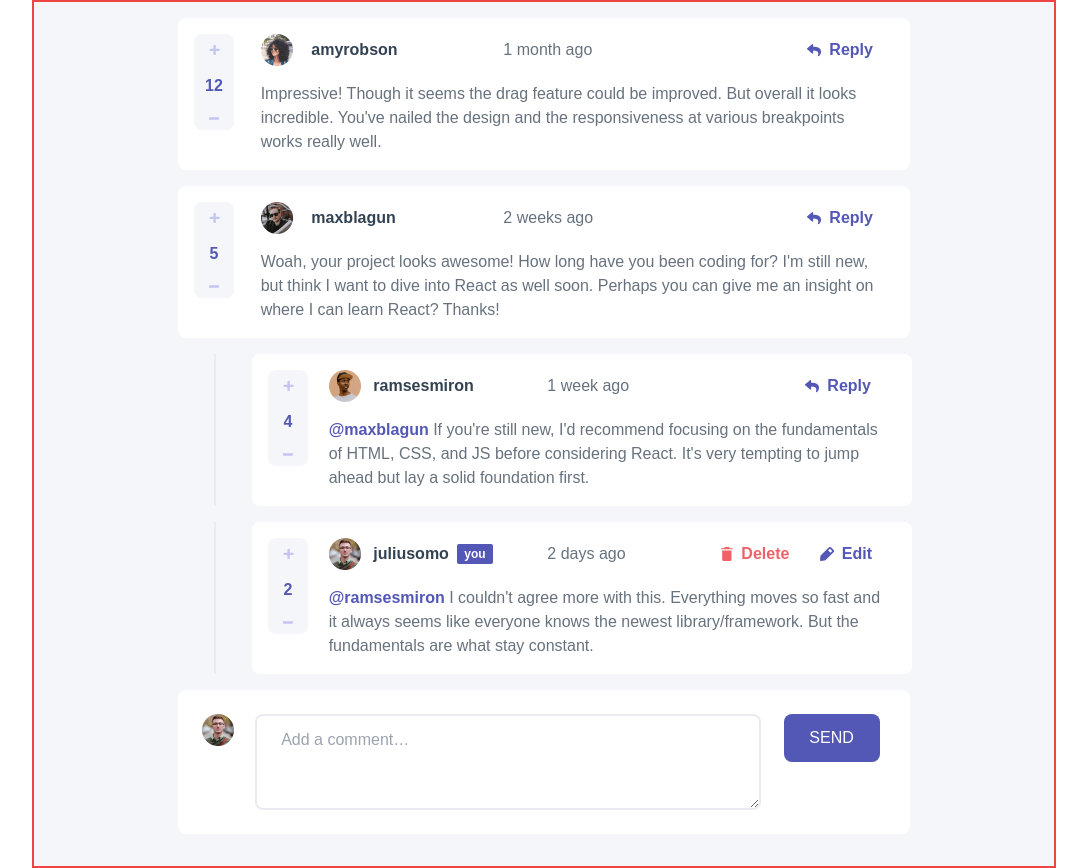
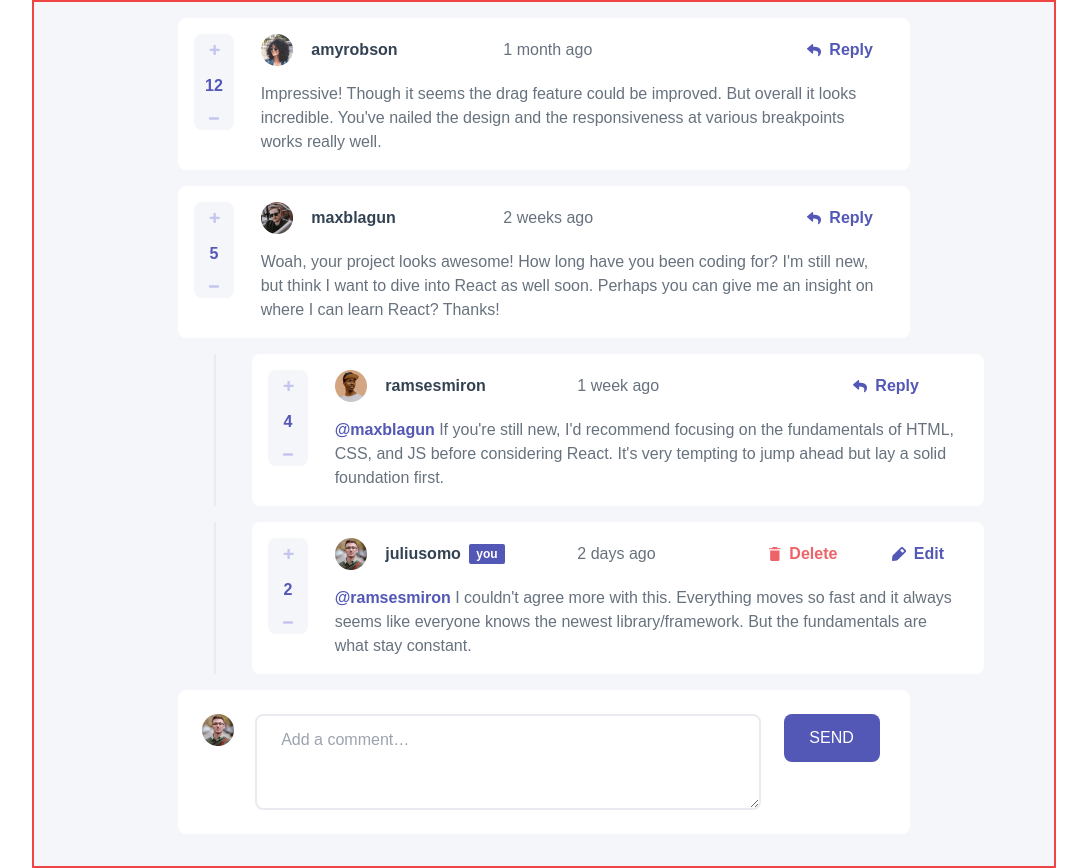
Before and after one commit to ZinaienkovaHanna/react-redux-typescript-tailwind-nestjs-comments, a React (Create React App) app in the folder frontend/: page / in a window 1280 px wide. Shown: the whole page, without its empty margins (96-1183 px from the left). Built offline with nearby package versions, Linux system fonts and the light colour scheme.

Commit message:
moved  addСomment to CommentList

```diff
--- a/frontend/src/App.tsx
+++ b/frontend/src/App.tsx
@@ -1,45 +1,11 @@
 //src/App.tsx
 
-import { useState } from 'react';
-import { v4 as uuidv4 } from 'uuid';
-import { useDispatch } from 'react-redux';
 import CommentList from './components/Comments/CommentList';
-import Form from './components/Form/Form';
-import { useTypedSelector } from './hooks/useTypedSelector';
-import { addCommentAction } from './store/actions/commentActions';
 
 function App() {
-    const { comments, currentUser } = useTypedSelector(
-        (state) => state.commentsData
-    );
-    const [newComment, setNewComment] = useState('');
-    const dispatch = useDispatch();
-
-    const addCommentHandler = () => {
-        const newCommentData = {
-            id: uuidv4(),
-            content: newComment,
-            createdAt: new Date().toISOString(),
-            score: 0,
-            user: currentUser,
-            replies: [],
-        };
-
-        dispatch(addCommentAction(newCommentData));
-        setNewComment('');
-    };
-
     return (
         <div className="container max-w-sm mx-auto font-rubik m-0 p-0 box-border border-2 border-red-500 bg-very-light-gray  lg:max-w-5xl">
             <CommentList />
-            <Form
-                currentUser={currentUser}
-                button="SEND"
-                placeholder="Add a comment…"
-                onClick={addCommentHandler}
-                value={newComment}
-                onChange={(e) => setNewComment(e.target.value)}
-            />
         </div>
     );
 }
--- a/frontend/src/components/Comments/CommentList.tsx
+++ b/frontend/src/components/Comments/CommentList.tsx
@@ -3,16 +3,17 @@
 import { useState } from 'react';
 import { v4 as uuidv4 } from 'uuid';
 
-import Item from '../Item/Item';
-import Form from '../Form/Form';
-
 import { useTypedSelector } from '../../hooks/useTypedSelector';
 import { useDispatch } from 'react-redux';
 import {
+    addCommentAction,
     addReplyAction,
     deleteCommentAction,
     deleteReplyAction,
 } from '../../store/actions/commentActions';
+
+import Item from '../Item/Item';
+import Form from '../Form/Form';
 
 import { Comment, Reply } from '../../types/types';
 
@@ -20,11 +21,27 @@ const CommentList: React.FC = () => {
     const { comments, currentUser } = useTypedSelector(
         (state) => state.commentsData
     );
-    const [newReply, setNewReply] = useState('qqqqqq');
-    const [activeReplyForm, setActiveReplyForm] = useState<string | null>(null);
     const dispatch = useDispatch();
 
+    const [newComment, setNewComment] = useState('');
+    const [newReply, setNewReply] = useState('');
+    const [activeReplyForm, setActiveReplyForm] = useState<string | null>(null);
+
     console.log(comments);
+
+    const addCommentHandler = () => {
+        const newCommentData = {
+            id: uuidv4(),
+            content: newComment,
+            createdAt: new Date().toISOString(),
+            score: 0,
+            user: currentUser,
+            replies: [],
+        };
+
+        dispatch(addCommentAction(newCommentData));
+        setNewComment('');
+    };
 
     const addReplyHandler = (parentId: string, replyingTo: string) => {
         const newReplyData = {
@@ -55,9 +72,6 @@ const CommentList: React.FC = () => {
                     <Item
                         data={comment}
                         currentUser={currentUser}
-                        itemStyle="w-[344px] lg:w-[732px]"
-                        buttonReplyStyle="lg:pl-36"
-                        buttonDeleteStyle="pl-[26px] lg:pl-14"
                         deleteItemHandler={() =>
                             deleteCommentHandler(comment.id)
                         }
@@ -93,7 +107,7 @@ const CommentList: React.FC = () => {
                                 content={
                                     <span className="font-bold text-moderate-blue">{`@${reply.replyingTo} `}</span>
                                 }
-                                itemStyle="w-[332px] lg:w-[660px] ml-3 lg:ml-9"
+                                itemStyle="w-[330px] lg:w-[658px] ml-3 lg:ml-9"
                                 buttonReplyStyle="lg:pl-[116px]"
                                 buttonDeleteStyle="pl-4 lg:pl-8"
                                 deleteItemHandler={() =>
@@ -128,6 +142,15 @@ const CommentList: React.FC = () => {
                     ))}
                 </div>
             ))}
+
+            <Form
+                currentUser={currentUser}
+                button="SEND"
+                placeholder="Add a comment…"
+                onClick={addCommentHandler}
+                value={newComment}
+                onChange={(e) => setNewComment(e.target.value)}
+            />
         </div>
     );
 };
--- a/frontend/src/components/Item/Item.tsx
+++ b/frontend/src/components/Item/Item.tsx
@@ -25,7 +25,7 @@ const Item: React.FC<ItemProps> = ({
     return (
         <>
             <div
-                className={`grid grid-cols-7 lg:grid-cols-12 gap-x-1 gap-y-4 grid-flow-row bg-white rounded-lg h-full m-auto p-4 my-4 ${itemStyle}`}
+                className={`grid grid-cols-7 lg:grid-cols-12 gap-x-1 gap-y-4 grid-flow-row bg-white rounded-lg h-full m-auto p-4 my-4 w-[344px] lg:w-[732px] ${itemStyle}`}
             >
                 <img
                     src={data.user.image.png}
@@ -70,7 +70,7 @@ const Item: React.FC<ItemProps> = ({
                         <>
                             <button
                                 onClick={() => setShowDeleteModal(true)}
-                                className={`flex items-center pl-4 lg:pl-8 ${buttonDeleteStyle}`}
+                                className={`flex items-center pl-[26px] lg:pl-14  ${buttonDeleteStyle}`}
                             >
                                 <img
                                     src="images/icons/icon-delete.svg"
@@ -97,7 +97,7 @@ const Item: React.FC<ItemProps> = ({
                         </>
                     ) : (
                         <button
-                            className={`flex items-center pl-24 ${buttonReplyStyle}`}
+                            className={`flex items-center pl-24 lg:pl-36 ${buttonReplyStyle}`}
                             onClick={onClickReply}
                         >
                             <img
--- a/frontend/src/types/types.tsx
+++ b/frontend/src/types/types.tsx
@@ -34,9 +34,9 @@ export interface ItemProps {
     data: any;
     currentUser: User;
     content?: React.ReactNode;
-    itemStyle: string;
-    buttonReplyStyle: string;
-    buttonDeleteStyle: string;
+    itemStyle?: string;
+    buttonReplyStyle?: string;
+    buttonDeleteStyle?: string;
     deleteItemHandler: () => void;
     onClickReply: () => void;
     // editHandler: () => void;
```
